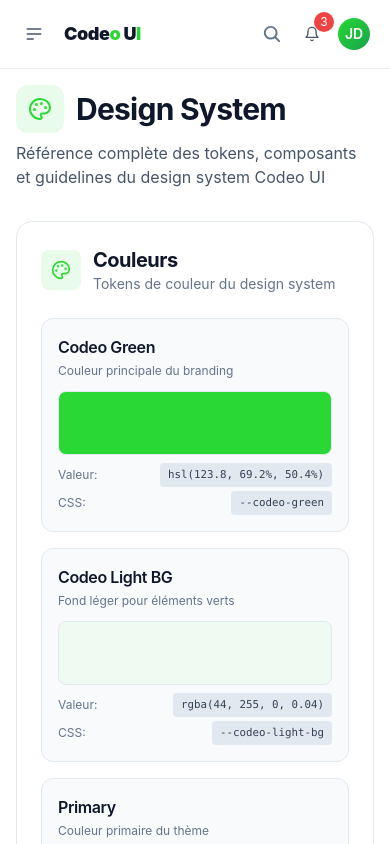
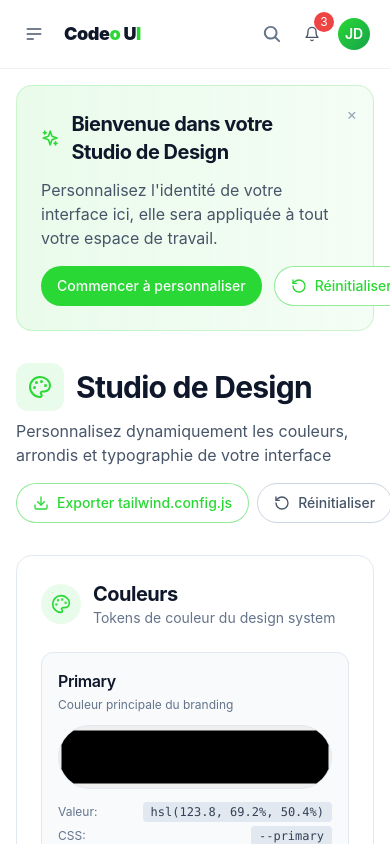
Before and after one commit to Kesjs/Codeo-UI-V1.0.1, a Next.js app: page /dashboard/design-system in a window 390 px wide. Built offline with nearby package versions, Linux system fonts and the light colour scheme.

Commit message:
Codeo UI v1.2

```diff
--- a/app/dashboard/design-system/page.tsx
+++ b/app/dashboard/design-system/page.tsx
@@ -1,6 +1,6 @@
 'use client'
 
-import { useState } from 'react'
+import { useState, useEffect } from 'react'
 import { motion } from 'framer-motion'
 import {
   Palette,
@@ -15,17 +15,19 @@ import {
   Grid,
   Circle,
   Square,
-  Minus
+  Minus,
+  Download,
+  RotateCcw
 } from 'lucide-react'
 import { Button } from '@/components/ui/button'
 import { toast } from 'sonner'
+import { useTheme } from '@/contexts/ThemeContext'
 
 const colorTokens = [
-  { name: 'Codeo Green', value: 'hsl(123.8, 69.2%, 50.4%)', css: '--codeo-green', usage: 'Couleur principale du branding' },
-  { name: 'Codeo Light BG', value: 'rgba(44, 255, 0, 0.04)', css: '--codeo-light-bg', usage: 'Fond léger pour éléments verts' },
-  { name: 'Primary', value: 'hsl(var(--primary))', css: '--primary', usage: 'Couleur primaire du thème' },
-  { name: 'Secondary', value: 'hsl(var(--secondary))', css: '--secondary', usage: 'Couleur secondaire' },
-  { name: 'Accent', value: 'hsl(var(--accent))', css: '--accent', usage: 'Couleur d\'accentuation' },
+  { name: 'Primary', key: 'primary', usage: 'Couleur principale du branding' },
+  { name: 'Secondary', key: 'secondary', usage: 'Couleur secondaire' },
+  { name: 'Accent', key: 'accent', usage: 'Couleur d\'accentuation' },
+  { name: 'Dashboard BG', key: 'dashboardBg', usage: 'Fond du dashboard' },
 ]
 
 const typographyScale = [
@@ -58,6 +60,17 @@ const borderRadiusScale = [
 
 export default function DesignSystemPage() {
   const [copiedToken, setCopiedToken] = useState<string | null>(null)
+  const [showOnboarding, setShowOnboarding] = useState(true)
+  const [typographyTexts, setTypographyTexts] = useState({
+    H1: 'Heading 1',
+    H2: 'Heading 2',
+    H3: 'Heading 3',
+    Body: 'Body text avec une ligne de hauteur confortable pour la lisibilité',
+    Small: 'Small text',
+    Caption: 'Caption text'
+  })
+
+  const { theme, updateColor, updateRadius, resetTheme, exportTailwindConfig } = useTheme()
 
   const copyToClipboard = (text: string, tokenName: string) => {
     navigator.clipboard.writeText(text)
@@ -66,8 +79,67 @@ export default function DesignSystemPage() {
     setTimeout(() => setCopiedToken(null), 2000)
   }
 
+  const handleExportConfig = () => {
+    const config = exportTailwindConfig()
+    const blob = new Blob([config], { type: 'text/javascript' })
+    const url = URL.createObjectURL(blob)
+    const a = document.createElement('a')
+    a.href = url
+    a.download = 'tailwind.config.js'
+    a.click()
+    URL.revokeObjectURL(url)
+    toast.success('Configuration exportée avec succès !')
+  }
+
+  const handleColorChange = (key: string, value: string) => {
+    updateColor(key as keyof typeof theme.colors, value)
+  }
+
+  const handleTypographyEdit = (key: string, value: string) => {
+    setTypographyTexts(prev => ({ ...prev, [key]: value }))
+  }
+
   return (
     <div className="space-y-8">
+      {/* Bannière d'onboarding */}
+      {showOnboarding && (
+        <motion.div
+          initial={{ opacity: 0, y: -20 }}
+          animate={{ opacity: 1, y: 0 }}
+          className="bg-gradient-to-r from-codeo-green/10 to-codeo-green/5 border border-codeo-green/20 rounded-2xl p-6 relative"
+        >
+          <button
+            onClick={() => setShowOnboarding(false)}
+            className="absolute top-4 right-4 text-slate-400 hover:text-slate-600"
+          >
+            ×
+          </button>
+          <div className="flex items-center gap-3 mb-3">
+            <Sparkles className="w-6 h-6 text-codeo-green" />
+            <h2 className="text-xl font-bold text-slate-900">Bienvenue dans votre Studio de Design</h2>
+          </div>
+          <p className="text-slate-600 mb-4">
+            Personnalisez l'identité de votre interface ici, elle sera appliquée à tout votre espace de travail.
+          </p>
+          <div className="flex gap-3">
+            <Button
+              onClick={() => setShowOnboarding(false)}
+              className="bg-codeo-green hover:bg-codeo-green/90"
+            >
+              Commencer à personnaliser
+            </Button>
+            <Button
+              variant="outline"
+              onClick={resetTheme}
+              className="border-codeo-green/50 text-codeo-green hover:bg-codeo-green/10"
+            >
+              <RotateCcw className="w-4 h-4 mr-2" />
+              Réinitialiser par défaut
+            </Button>
+          </div>
+        </motion.div>
+      )}
+
       {/* Header */}
       <motion.div
         initial={{ opacity: 0, y: -20 }}
@@ -79,11 +151,29 @@ export default function DesignSystemPage() {
             <div className="w-12 h-12 bg-codeo-green/10 rounded-xl flex items-center justify-center">
               <Palette className="w-6 h-6 text-codeo-green" />
             </div>
-            Design System
+            Studio de Design
           </h1>
           <p className="text-slate-600 dark:text-slate-400 mt-2">
-            Référence complète des tokens, composants et guidelines du design system Codeo UI
+            Personnalisez dynamiquement les couleurs, arrondis et typographie de votre interface
           </p>
+        </div>
+        <div className="flex gap-2">
+          <Button
+            onClick={handleExportConfig}
+            variant="outline"
+            className="border-codeo-green/50 text-codeo-green hover:bg-codeo-green/10"
+          >
+            <Download className="w-4 h-4 mr-2" />
+            Exporter tailwind.config.js
+          </Button>
+          <Button
+            onClick={resetTheme}
+            variant="outline"
+            className="border-slate-300 text-slate-600 hover:bg-slate-50"
+          >
+            <RotateCcw className="w-4 h-4 mr-2" />
+            Réinitialiser
+          </Button>
         </div>
       </motion.div>
 
@@ -104,10 +194,10 @@ export default function DesignSystemPage() {
           </div>
         </div>
 
-        <div className="grid grid-cols-1 md:grid-cols-2 lg:grid-cols-3 gap-4">
+        <div className="grid grid-cols-1 md:grid-cols-2 lg:grid-cols-4 gap-4">
           {colorTokens.map((token) => (
             <div
-              key={token.name}
+              key={token.key}
               className="group relative bg-slate-50 dark:bg-slate-900 rounded-xl border border-slate-200 dark:border-slate-700 p-4 hover:border-codeo-green/50 transition-all"
             >
               <div className="flex items-start justify-between mb-3">
@@ -115,32 +205,29 @@ export default function DesignSystemPage() {
                   <h3 className="font-semibold text-slate-900 dark:text-white mb-1">{token.name}</h3>
                   <p className="text-xs text-slate-500 dark:text-slate-400">{token.usage}</p>
                 </div>
-                <button
-                  onClick={() => copyToClipboard(token.css, token.name)}
-                  className="opacity-0 group-hover:opacity-100 transition-opacity p-1.5 hover:bg-slate-200 dark:hover:bg-slate-700 rounded"
-                >
-                  {copiedToken === token.name ? (
-                    <Check className="w-4 h-4 text-codeo-green" />
-                  ) : (
-                    <Copy className="w-4 h-4 text-slate-400" />
-                  )}
-                </button>
               </div>
-              <div
-                className="w-full h-16 rounded-lg mb-2 border border-slate-200 dark:border-slate-700"
-                style={{ backgroundColor: token.value.includes('hsl') ? token.value : token.value }}
+
+              {/* Color Picker */}
+              <div className="mb-3">
+                <input
+                  type="color"
+                  value={theme.colors[token.key as keyof typeof theme.colors]}
+                  onChange={(e) => handleColorChange(token.key, e.target.value)}
+                  className="w-full h-16 rounded-lg border border-slate-200 dark:border-slate-700 cursor-pointer"
                 />
+              </div>
+
               <div className="space-y-1">
                 <div className="flex items-center justify-between text-xs">
                   <span className="text-slate-500 dark:text-slate-400">Valeur:</span>
-                  <code className="bg-slate-200 dark:bg-slate-700 px-2 py-0.5 rounded text-slate-700 dark:text-slate-300">
-                    {token.value}
+                  <code className="bg-slate-200 dark:bg-slate-700 px-2 py-0.5 rounded text-slate-700 dark:text-slate-300 text-xs">
+                    {theme.colors[token.key as keyof typeof theme.colors]}
                   </code>
                 </div>
                 <div className="flex items-center justify-between text-xs">
                   <span className="text-slate-500 dark:text-slate-400">CSS:</span>
-                  <code className="bg-slate-200 dark:bg-slate-700 px-2 py-0.5 rounded text-slate-700 dark:text-slate-300">
-                    {token.css}
+                  <code className="bg-slate-200 dark:bg-slate-700 px-2 py-0.5 rounded text-slate-700 dark:text-slate-300 text-xs">
+                    --{token.key}
                   </code>
                 </div>
               </div>
@@ -174,8 +261,14 @@ export default function DesignSystemPage() {
             >
               <div className="flex items-start justify-between mb-3">
                 <div className="flex-1">
-                  <div className={`${scale.size} ${scale.weight} text-slate-900 dark:text-white mb-2`} style={{ lineHeight: scale.lineHeight }}>
-                    {scale.example}
+                  <div
+                    className={`${scale.size} ${scale.weight} text-slate-900 dark:text-white mb-2`}
+                    style={{ lineHeight: scale.lineHeight, cursor: 'text', outline: 'none', minHeight: '1.5em' }}
+                    contentEditable
+                    suppressContentEditableWarning
+                    onBlur={(e) => handleTypographyEdit(scale.name, e.currentTarget.textContent || '')}
+                  >
+                    {typographyTexts[scale.name as keyof typeof typographyTexts]}
                   </div>
                 </div>
                 <div className="text-right text-xs text-slate-500 dark:text-slate-400 space-y-1 ml-4">
@@ -243,6 +336,37 @@ export default function DesignSystemPage() {
           </div>
         </div>
 
+        <div className="space-y-6">
+          {/* Radius Slider */}
+          <div className="bg-slate-50 dark:bg-slate-900 rounded-xl border border-slate-200 dark:border-slate-700 p-6">
+            <div className="flex items-center justify-between mb-4">
+              <div>
+                <h3 className="font-semibold text-slate-900 dark:text-white">Rayon d'arrondi global</h3>
+                <p className="text-sm text-slate-500 dark:text-slate-400">Contrôlez l'arrondi des composants (0px = Brutalisme, 40px = Soft UI)</p>
+              </div>
+              <div className="text-lg font-mono bg-white dark:bg-slate-800 px-3 py-1 rounded-lg border border-slate-200 dark:border-slate-700">
+                {theme.radius}px
+              </div>
+            </div>
+            <input
+              type="range"
+              min="0"
+              max="40"
+              value={theme.radius}
+              onChange={(e) => updateRadius(Number(e.target.value))}
+              className="w-full h-2 bg-slate-200 dark:bg-slate-700 rounded-lg appearance-none cursor-pointer"
+              style={{
+                background: `linear-gradient(to right, hsl(123.8, 69.2%, 50.4%) 0%, hsl(123.8, 69.2%, 50.4%) ${(theme.radius / 40) * 100}%, #e2e8f0 ${(theme.radius / 40) * 100}%, #e2e8f0 100%)`
+              }}
+            />
+            <div className="flex justify-between text-xs text-slate-500 dark:text-slate-400 mt-2">
+              <span>0px (Brutalisme)</span>
+              <span>20px (Standard)</span>
+              <span>40px (Soft UI)</span>
+            </div>
+          </div>
+
+          {/* Preview Cards */}
           <div className="grid grid-cols-1 md:grid-cols-2 lg:grid-cols-4 gap-4">
             {borderRadiusScale.map((radius) => (
               <div
@@ -252,19 +376,20 @@ export default function DesignSystemPage() {
                 <div className="mb-3">
                   <div
                     className="w-20 h-20 bg-codeo-green/20 border-2 border-codeo-green/50 mx-auto"
-                  style={{ borderRadius: radius.value === 'var(--radius)' ? '4px' : radius.value === '9999px' ? '50%' : radius.value }}
+                    style={{ borderRadius: radius.value === 'var(--radius)' ? `${theme.radius}px` : radius.value === '9999px' ? '50%' : radius.value }}
                   />
                 </div>
                 <div className="text-center">
                   <div className="font-semibold text-slate-900 dark:text-white text-sm mb-1">{radius.name}</div>
                   <div className="text-xs text-slate-500 dark:text-slate-400 mb-2">
-                  <div>{radius.value}</div>
-                  <div>{radius.pixels}</div>
+                    <div>{radius.value === 'var(--radius)' ? `${theme.radius}px` : radius.value}</div>
+                    <div>{radius.value === 'var(--radius)' ? `${theme.radius}px` : radius.pixels}</div>
                   </div>
                   <div className="text-xs text-slate-400 dark:text-slate-500 italic">{radius.usage}</div>
                 </div>
               </div>
             ))}
+          </div>
         </div>
       </motion.section>
 
--- a/app/dashboard/layout.tsx
+++ b/app/dashboard/layout.tsx
@@ -5,6 +5,7 @@ import { usePathname } from "next/navigation";
 import Sidebar from "@/components/dashboard/Sidebar";
 import DynamicHeader from "@/components/dashboard/DynamicHeader";
 import { SearchProvider } from "@/contexts/SearchContext";
+import { ThemeProvider } from "@/contexts/ThemeContext";
 
 // Contexte global pour le plan
 type PlanContextType = {
@@ -53,6 +54,7 @@ export default function DashboardLayout({ children }: { children: any }) {
   const { remainingScans, totalScans } = getScanData();
 
   return (
+    <ThemeProvider>
       <SearchProvider>
         <PlanContext.Provider
           value={{ activePlan, simulatedPlan, setSimulatedPlan, isDevMode }}
@@ -78,5 +80,6 @@ export default function DashboardLayout({ children }: { children: any }) {
           </div>
         </PlanContext.Provider>
       </SearchProvider>
+    </ThemeProvider>
   );
 }
--- /dev/null
+++ b/contexts/ThemeContext.tsx
@@ -0,0 +1,148 @@
+'use client'
+
+import { createContext, useContext, useState, useEffect, ReactNode } from 'react'
+
+interface ThemeColors {
+  primary: string
+  secondary: string
+  accent: string
+  dashboardBg: string
+}
+
+interface ThemeSettings {
+  colors: ThemeColors
+  radius: number
+  spacingScale: number
+}
+
+interface ThemeContextType {
+  theme: ThemeSettings
+  updateColor: (key: keyof ThemeColors, value: string) => void
+  updateRadius: (value: number) => void
+  updateSpacingScale: (value: number) => void
+  resetTheme: () => void
+  exportTailwindConfig: () => string
+}
+
+const defaultTheme: ThemeSettings = {
+  colors: {
+    primary: 'hsl(123.8, 69.2%, 50.4%)', // Codeo Green
+    secondary: 'hsl(220, 14.3%, 95.9%)',
+    accent: 'hsl(220, 14.3%, 95.9%)',
+    dashboardBg: 'rgba(44, 255, 0, 0.04)' // Codeo Light BG
+  },
+  radius: 32, // Soft Premium default
+  spacingScale: 1 // Base scale multiplier
+}
+
+const ThemeContext = createContext<ThemeContextType | undefined>(undefined)
+
+export function ThemeProvider({ children }: { children: ReactNode }) {
+  const [theme, setTheme] = useState<ThemeSettings>(defaultTheme)
+
+  // Charger le thème depuis localStorage au montage
+  useEffect(() => {
+    const savedTheme = localStorage.getItem('codeo-theme')
+    if (savedTheme) {
+      try {
+        const parsedTheme = JSON.parse(savedTheme)
+        setTheme(parsedTheme)
+      } catch (error) {
+        console.error('Erreur lors du chargement du thème:', error)
+      }
+    }
+  }, [])
+
+  // Appliquer les variables CSS dans le :root
+  useEffect(() => {
+    const root = document.documentElement
+
+    // Appliquer les couleurs
+    root.style.setProperty('--primary', theme.colors.primary)
+    root.style.setProperty('--secondary', theme.colors.secondary)
+    root.style.setProperty('--accent', theme.colors.accent)
+    root.style.setProperty('--dashboard-bg', theme.colors.dashboardBg)
+
+    // Appliquer l'arrondi
+    root.style.setProperty('--radius', `${theme.radius}px`)
+
+    // Appliquer l'échelle d'espacement
+    root.style.setProperty('--spacing-scale', theme.spacingScale.toString())
+
+    // Sauvegarder dans localStorage
+    localStorage.setItem('codeo-theme', JSON.stringify(theme))
+  }, [theme])
+
+  const updateColor = (key: keyof ThemeColors, value: string) => {
+    setTheme(prev => ({
+      ...prev,
+      colors: {
+        ...prev.colors,
+        [key]: value
+      }
+    }))
+  }
+
+  const updateRadius = (value: number) => {
+    setTheme(prev => ({
+      ...prev,
+      radius: value
+    }))
+  }
+
+  const updateSpacingScale = (value: number) => {
+    setTheme(prev => ({
+      ...prev,
+      spacingScale: value
+    }))
+  }
+
+  const resetTheme = () => {
+    setTheme(defaultTheme)
+  }
+
+  const exportTailwindConfig = () => {
+    const config = {
+      theme: {
+        extend: {
+          colors: {
+            primary: theme.colors.primary,
+            secondary: theme.colors.secondary,
+            accent: theme.colors.accent,
+            'dashboard-bg': theme.colors.dashboardBg
+          },
+          borderRadius: {
+            'DEFAULT': `${theme.radius}px`,
+            'theme': `${theme.radius}px`
+          },
+          spacing: {
+            'scale': `${theme.spacingScale}rem`
+          }
+        }
+      }
+    }
+
+    return `module.exports = ${JSON.stringify(config, null, 2)}`
+  }
+
+  return (
+    <ThemeContext.Provider value={{
+      theme,
+      updateColor,
+      updateRadius,
+      updateSpacingScale,
+      resetTheme,
+      exportTailwindConfig
+    }}>
+      {children}
+    </ThemeContext.Provider>
+  )
+}
+
+export const useTheme = () => {
+  const context = useContext(ThemeContext)
+  if (context === undefined) {
+    throw new Error('useTheme must be used within a ThemeProvider')
+  }
+  return context
+}
```
Also changed, not shown: app/dashboard/workbench/page.tsx (+11 -11 lines), components/dashboard/Sidebar.tsx (+31 -20 lines). Lines whose indentation alone changed are shown as unchanged.
